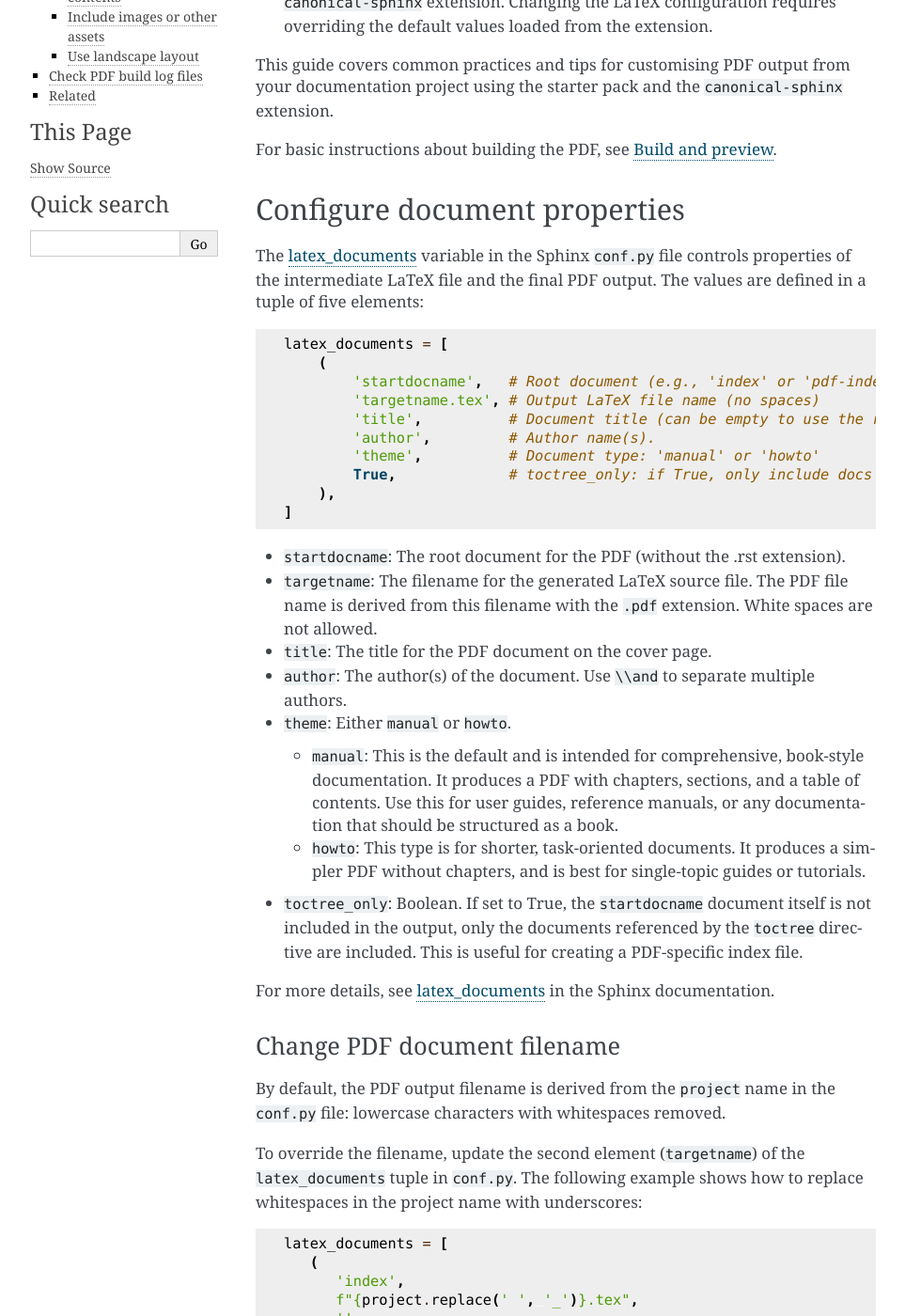
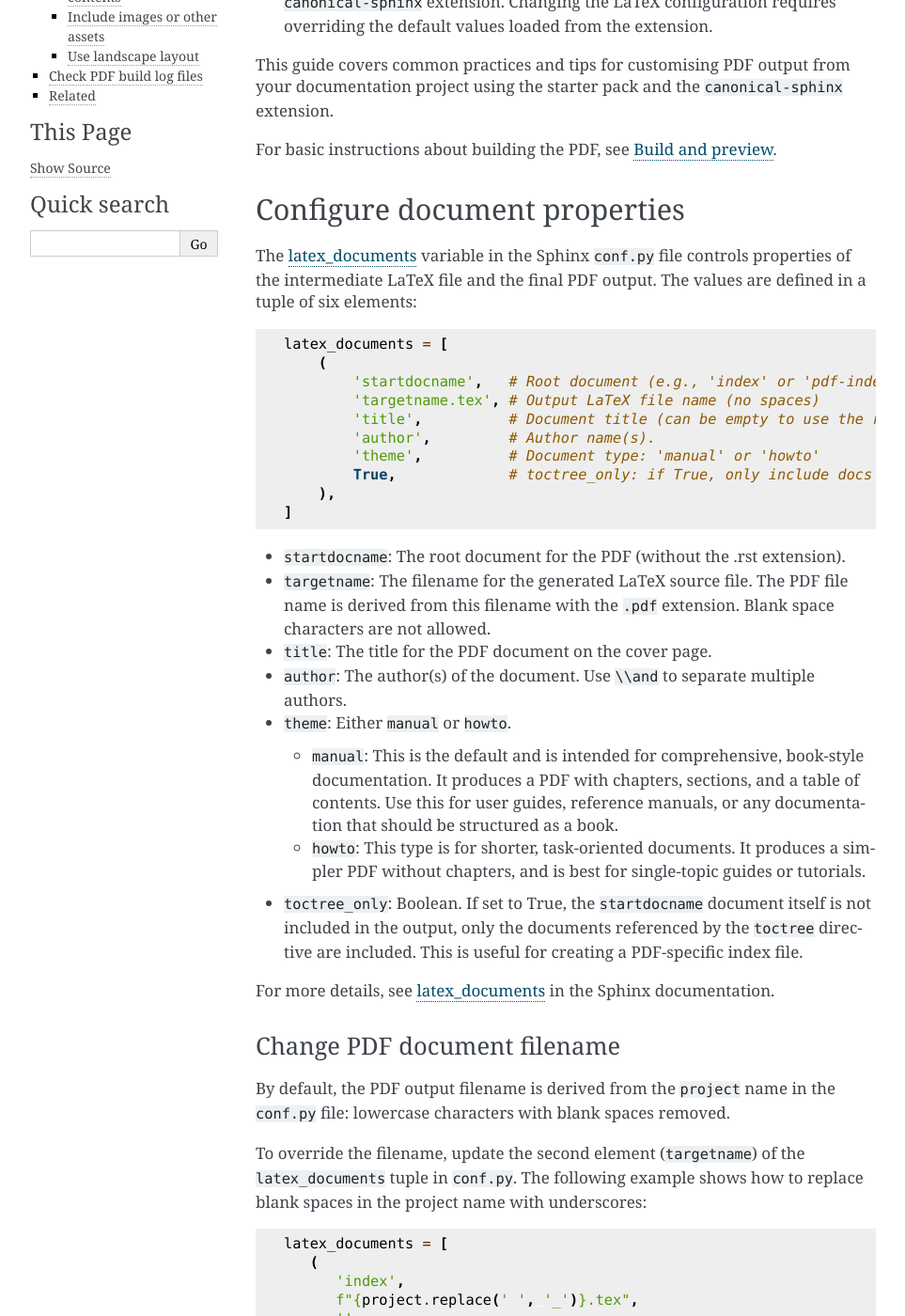
Before and after one commit to canonical/sphinx-docs-starter-pack, a Sphinx documentation site: the page built from docs/how-to/customise-pdf.rst, in a window 1280 px wide and 1400 px high, scrolled down 465 px. Shown: the whole window at 94% size, without its empty margins (148-1111 px from the left). Built offline with Sphinx 7.4.7, drawn with Linux system fonts in a browser that asks for light colours; pages that are not in the unit, such as notebooks, are missing from menus.

Commit message:
use inclusive words

```diff
--- a/docs/how-to/customise-pdf.rst
+++ b/docs/how-to/customise-pdf.rst
@@ -20,7 +20,7 @@ For basic instructions about building the PDF, see :doc:`build`.
 Configure document properties
 -----------------------------
 
-The `latex_documents <https://www.sphinx-doc.org/en/master/usage/configuration.html#confval-latex_documents>`_ variable in the Sphinx :file:`conf.py` file controls properties of the intermediate LaTeX file and the final PDF output. The values are defined in a tuple of five elements:
+The `latex_documents <https://www.sphinx-doc.org/en/master/usage/configuration.html#confval-latex_documents>`_ variable in the Sphinx :file:`conf.py` file controls properties of the intermediate LaTeX file and the final PDF output. The values are defined in a tuple of six elements:
 
 .. code-block:: python
 
@@ -36,7 +36,7 @@ The `latex_documents <https://www.sphinx-doc.org/en/master/usage/configuration.h
    ]
 
 * ``startdocname``: The root document for the PDF (without the .rst extension).
-* ``targetname``: The filename for the generated LaTeX source file. The PDF file name is derived from this filename with the ``.pdf`` extension. White spaces are not allowed.
+* ``targetname``: The filename for the generated LaTeX source file. The PDF file name is derived from this filename with the ``.pdf`` extension. Blank space characters are not allowed.
 * ``title``: The title for the PDF document on the cover page.
 * ``author``: The author(s) of the document. Use ``\\and`` to separate multiple authors.
 * ``theme``: Either ``manual`` or ``howto``.
@@ -52,9 +52,9 @@ For more details, see `latex_documents`_ in the Sphinx documentation.
 Change PDF document filename
 ~~~~~~~~~~~~~~~~~~~~~~~~~~~~
 
-By default, the PDF output filename is derived from the ``project`` name in the :file:`conf.py` file: lowercase characters with whitespaces removed.
+By default, the PDF output filename is derived from the ``project`` name in the :file:`conf.py` file: lowercase characters with blank spaces removed.
 
-To override the filename, update the second element (``targetname``) of the ``latex_documents`` tuple in :file:`conf.py`. The following example shows how to replace whitespaces in the project name with underscores:
+To override the filename, update the second element (``targetname``) of the ``latex_documents`` tuple in :file:`conf.py`. The following example shows how to replace blank spaces in the project name with underscores:
 
 .. code-block:: python
 
```
